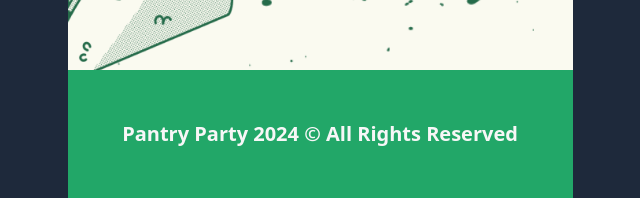
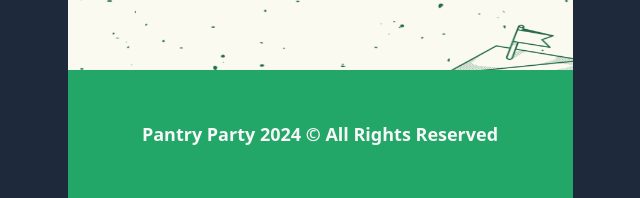
Before and after one commit to RaevenV/pantryparty, a React (Vite) app: page / in a window 1280 px wide. Shown: the part 730-928 px from the top of the page, without its empty margins (320-960 px from the left). Built offline with nearby package versions, Linux system fonts and the light colour scheme; no server answers; the database is empty; sample sign-in values are in the browser's storage; a web font is replaced by a local one.

Commit message:
background fix

```diff
--- a/src/components/Footer.tsx
+++ b/src/components/Footer.tsx
@@ -2,7 +2,7 @@
 const Footer = () => {
   return (
     <>
-      <footer className="bg-mainGreen h-32 flex justify-center items-center text-white font-extrabold sm:text-[20px] text-[10px]">
+      <footer className="bg-mainGreen h-32 flex justify-center items-center text-white font-extrabold sm:text-[18px] text-[10px]">
         Pantry Party 2024 © All Rights Reserved
       </footer>
     </>
--- a/src/pages/Home.tsx
+++ b/src/pages/Home.tsx
@@ -89,7 +89,7 @@
         className="bg-cream w-full pt-[80px] min-h-screen flex flex-col justify-start items-center px-6 font-raleway pb-20 transition-all duration-200"
         style={{
           backgroundImage: `url(${Background})`,
-          backgroundSize: "cover",
+          backgroundSize: "505px 100%",
           backgroundPosition: "center",
           backgroundRepeat: "no-repeat",
           backgroundAttachment: "fixed",
```
Also changed, not shown: public/Background.png.
